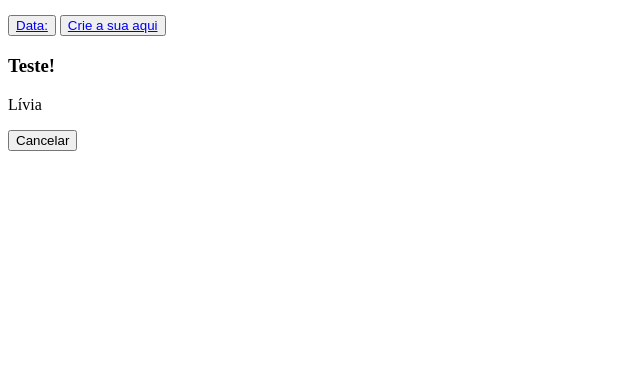
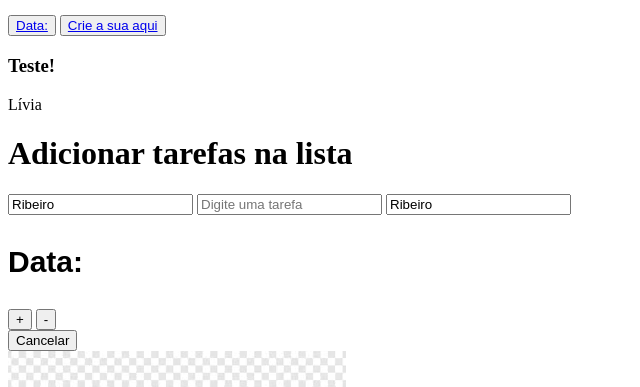
Before and after one commit to liviaribep/revisao-pos-greve, a plain HTML site: page index.html in a window 1280 px wide. Shown: the part 344-731 px from the top of the page, without its empty margins (0-640 px from the left). Drawn offline with Linux system fonts and the light colour scheme.

Commit message:
revisao 04/07

```diff
--- a/index.html
+++ b/index.html
@@ -14,9 +14,9 @@
 <div class="parte-lista">
 <div class="container2">
             <h1 class="subtitulo"> Adicionar Elementos na Lista</h1>
-            <input type="text" class=”nome” placeholder="Seu nome">
+            <input type="text" class=”nome” placeholder="Seu nome" value="Lívia">
             <input type="text" placeholder="Digite uma tarefa">
-            <input type="text" class=”nome” placeholder="Digite seu sobrenome">
+            <input type="text" class=”nome” placeholder="Digite seu sobrenome" value="Ribeiro">
             <h3> Data: </h3>
             <button onclick="adicionar()"> + </button>
             <button onclick="remover()"> - </button>
@@ -35,9 +35,9 @@
         const segundoh3 = document.getElementsByTagName("h3")[1];
         segundoh3.innerHTML = "Teste!";
         //questao 3
-        const tarefa = document.getElementsByTagName("input")[1];
-        const container2 = document.getElementsByClassName("container2")[0];
-        container2.innerHTML = tarefa.value;
+        //const tarefa = document.getElementsByTagName("input")[1];
+        //const container2 = document.getElementsByClassName("container2")[0];
+        //container2.innerHTML = tarefa.value;
         //questao 4
         const paragrafo = document.createElement("p");
         paragrafo.innerText = "Lívia";
@@ -48,6 +48,18 @@
         const novadiv = document.createElement("div");
         novadiv.appendChild(botao);
         document.getElementById("tarefas").appendChild(novadiv);
+        //questao 6
+        const botremover = document.getElementsByTagName("button")[3];
+        botremover.addEventListener("click", function(){
+            document.getElementById("tarefas").remove();
+        });
+        //questao 7
+        const imagem = document.createElement("img");
+        imagem.src = "pen.jpg";
+        document.body.appendChild(imagem);
+        //questao 8
+        const resposta = document.getElementsByTagName("input")[2];
+        document.getElementsByTagName("input")[0].value = resposta.value;
     </script>
 
 </body>
```
Also changed, not shown: pen.jpg (added).
